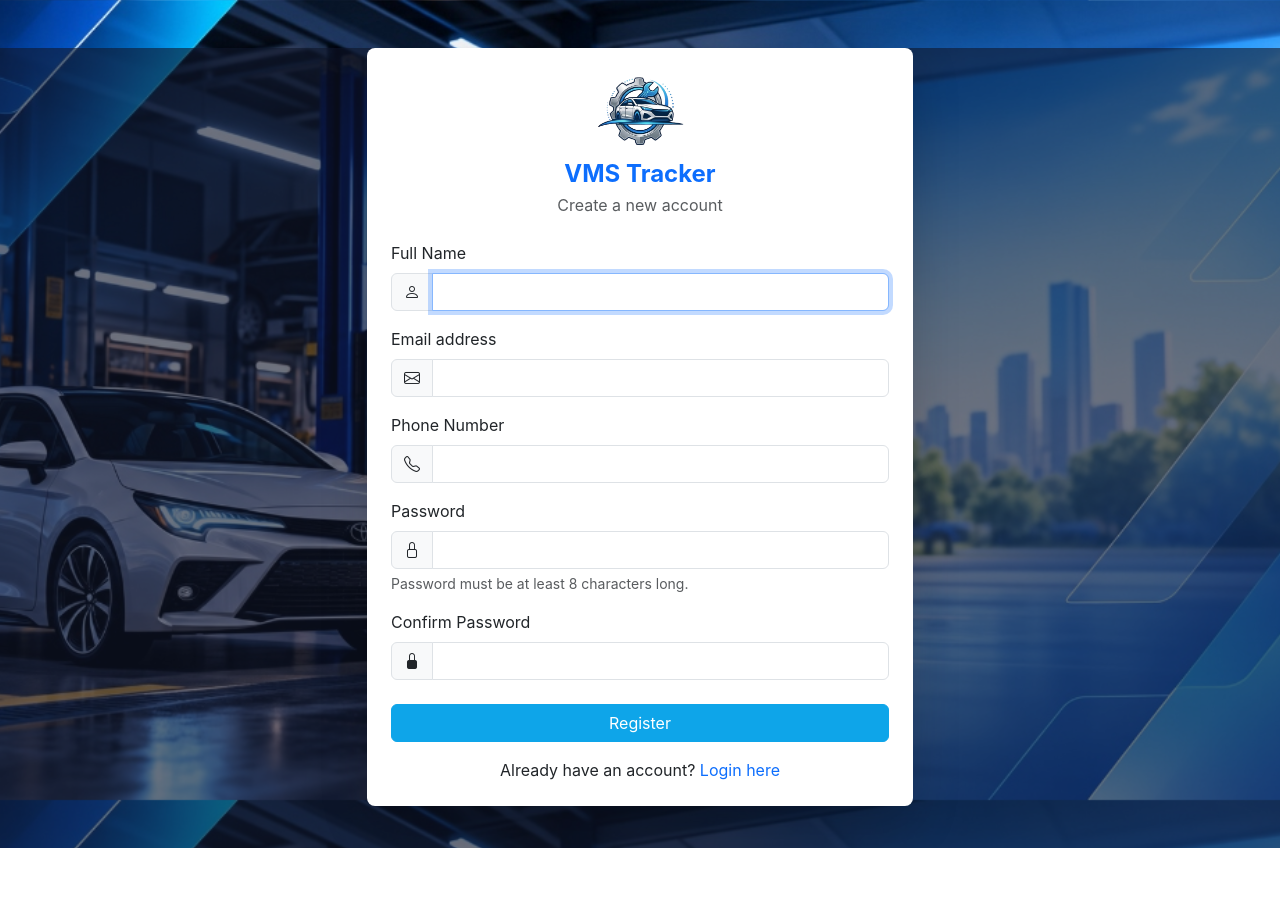
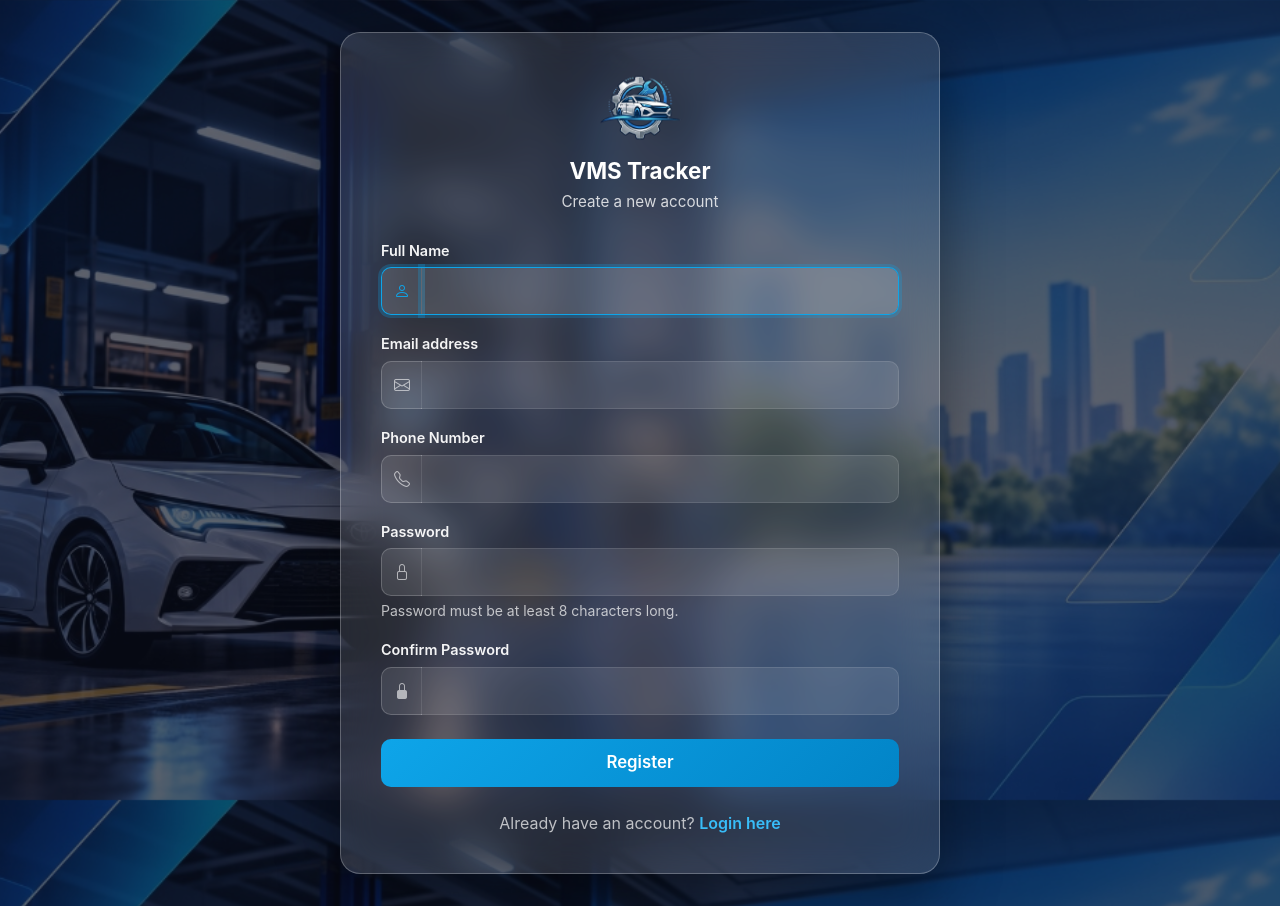
Before and after one commit to JeriStack/Vehicle-Maintenance-Service-Tracking-System, a PHP site: page /auth/register.php in a window 1280 px wide. Before the commit the page ends 848 px from the top, so only its background shows below. Run offline with PHP 8.4, Linux system fonts and the light colour scheme.

Commit message:
Improve UI/UX of Login and Register Form

```diff
--- a/assets/css/style.css
+++ b/assets/css/style.css
@@ -158,23 +158,154 @@ body.sb-sidenav-toggled #wrapper #sidebar-wrapper {
     border-color: #0284c7;
 }
 
-/* Authentication Pages Background */
-body.auth-bg {
+/* Authentication Pages Layout */
+.auth-page {
     background: url('../images/auth-bg.jpg') no-repeat center center fixed;
     background-size: cover;
     position: relative;
     min-height: 100vh;
+    display: flex;
+    align-items: center;
+    justify-content: center;
+    padding: 32px 20px;
 }
 
-body.auth-bg::before {
+.auth-page::before {
     content: '';
     position: absolute;
     top: 0; right: 0; bottom: 0; left: 0;
-    background: rgba(15, 23, 42, 0.6); /* Navy tint overlay */
-    z-index: -1;
+    background: rgba(10, 15, 30, 0.65); /* Rich dark navy tint */
+    z-index: 0;
 }
 
-body.auth-bg .container {
+/* Authentication Card General */
+.auth-card {
     position: relative;
     z-index: 1;
+    background: rgba(255, 255, 255, 0.12); /* More transparent for glass effect */
+    backdrop-filter: blur(20px);
+    -webkit-backdrop-filter: blur(20px);
+    border-radius: 20px;
+    border: 1px solid rgba(255, 255, 255, 0.25);
+    box-shadow: 0 20px 60px rgba(0, 0, 0, 0.4);
+    padding: 38px 40px;
+    width: 100%;
 }
+
+.login-card {
+    max-width: 500px;
+}
+
+.register-card {
+    max-width: 600px;
+}
+
+.auth-header {
+    text-align: center;
+    margin-bottom: 24px;
+}
+
+.auth-logo {
+    max-height: 80px;
+    margin-bottom: 12px;
+}
+
+.register-card .auth-logo {
+    max-height: 75px;
+}
+
+.auth-title {
+    font-weight: 700;
+    color: #ffffff; /* White for dark glass background */
+    margin-bottom: 6px;
+    font-size: 1.4rem;
+}
+
+.auth-subtitle {
+    color: rgba(255, 255, 255, 0.8);
+    font-size: 0.95rem;
+}
+
+/* Auth Forms */
+.auth-form .form-label {
+    font-weight: 600;
+    color: rgba(255, 255, 255, 0.95);
+    margin-bottom: 6px;
+    font-size: 0.9rem;
+}
+
+.auth-form .input-group-text {
+    background-color: rgba(255, 255, 255, 0.1);
+    border-right: none;
+    color: rgba(255, 255, 255, 0.6);
+    border-color: rgba(255, 255, 255, 0.2);
+    border-radius: 10px 0 0 10px;
+}
+
+.auth-form .form-control {
+    height: 48px;
+    background-color: rgba(255, 255, 255, 0.1);
+    border-left: none;
+    border-color: rgba(255, 255, 255, 0.2);
+    border-radius: 0 10px 10px 0;
+    font-size: 1rem;
+    box-shadow: none;
+    color: #ffffff;
+}
+
+.auth-form .form-control::placeholder {
+    color: rgba(255, 255, 255, 0.5);
+}
+
+.auth-form .form-control:focus {
+    border-color: #0ea5e9;
+    box-shadow: none;
+}
+
+.auth-form .input-group:focus-within .input-group-text,
+.auth-form .input-group:focus-within .form-control {
+    border-color: #0ea5e9;
+    background-color: rgba(255, 255, 255, 0.15);
+    box-shadow: 0 0 0 3px rgba(14, 165, 233, 0.25);
+    color: #ffffff;
+}
+
+.auth-form .input-group:focus-within .input-group-text {
+    color: #0ea5e9;
+}
+
+.auth-btn {
+    height: 48px;
+    border-radius: 10px;
+    font-weight: 600;
+    font-size: 1.05rem;
+    background: linear-gradient(135deg, #0ea5e9, #0284c7);
+    border: none;
+    transition: all 0.25s ease;
+}
+
+.auth-btn:hover {
+    background: linear-gradient(135deg, #0284c7, #0369a1);
+    transform: translateY(-2px);
+    box-shadow: 0 8px 15px rgba(2, 132, 199, 0.3);
+}
+
+.auth-card a {
+    color: #38bdf8;
+}
+
+.auth-card a:hover {
+    color: #bae6fd;
+}
+
+.auth-card .text-muted {
+    color: rgba(255, 255, 255, 0.7) !important;
+}
+
+/* Responsive Overrides */
+@media (max-width: 768px) {
+    .auth-card {
+        padding: 30px 24px;
+        border-radius: 16px;
+    }
+}
--- a/auth/register.php
+++ b/auth/register.php
@@ -23,21 +23,17 @@ if (empty($_SESSION['csrf_token'])) {
     <link href="https://cdn.jsdelivr.net/npm/bootstrap-icons@1.10.5/font/bootstrap-icons.css" rel="stylesheet">
     <link href="<?php echo BASE_URL; ?>assets/css/style.css" rel="stylesheet">
 </head>
-<body class="auth-bg">
-    <div class="container">
-        <div class="row justify-content-center mt-5 mb-5">
-            <div class="col-md-6">
-                <div class="card shadow-lg border-0 rounded-3 bg-white">
-                    <div class="card-body p-4">
-                        <div class="text-center mb-4">
-                            <img src="<?php echo BASE_URL; ?>assets/images/logo.png" alt="VMS Tracker Logo" class="img-fluid mb-2" style="max-height: 80px;">
-                            <h4 class="fw-bold text-primary mb-1">VMS Tracker</h4>
-                            <p class="text-muted">Create a new account</p>
+<body class="auth-page">
+    <div class="auth-card register-card">
+        <div class="auth-header">
+            <img src="<?php echo BASE_URL; ?>assets/images/logo.png" alt="VMS Tracker Logo" class="img-fluid auth-logo">
+            <h4 class="auth-title">VMS Tracker</h4>
+            <p class="auth-subtitle">Create a new account</p>
         </div>
 
         <?php require_once __DIR__ . '/../includes/flash.php'; displayFlashMessages(); ?>
 
-                        <form action="<?php echo BASE_URL; ?>actions/register_action.php" method="POST">
+        <form action="<?php echo BASE_URL; ?>actions/register_action.php" method="POST" class="auth-form">
             <input type="hidden" name="csrf_token" value="<?php echo $_SESSION['csrf_token']; ?>">
 
             <div class="mb-3">
@@ -70,10 +66,10 @@ if (empty($_SESSION['csrf_token'])) {
                     <span class="input-group-text"><i class="bi bi-lock"></i></span>
                     <input type="password" class="form-control" id="password" name="password" required minlength="8">
                 </div>
-                                <div class="form-text">Password must be at least 8 characters long.</div>
+                <div class="form-text mt-1 text-muted small">Password must be at least 8 characters long.</div>
             </div>
 
-                            <div class="mb-3">
+            <div class="mb-4">
                 <label for="password_confirm" class="form-label">Confirm Password</label>
                 <div class="input-group">
                     <span class="input-group-text"><i class="bi bi-lock-fill"></i></span>
@@ -81,17 +77,13 @@ if (empty($_SESSION['csrf_token'])) {
                 </div>
             </div>
 
-                            <div class="d-grid mt-4">
-                                <button type="submit" class="btn btn-primary">Register</button>
+            <div class="d-grid mt-4 mb-4">
+                <button type="submit" class="auth-btn text-white">Register</button>
             </div>
         </form>
 
-                        <div class="text-center mt-3">
-                            <p class="mb-0">Already have an account? <a href="login.php" class="text-decoration-none">Login here</a></p>
-                        </div>
-                    </div>
-                </div>
-            </div>
+        <div class="text-center">
+            <p class="text-muted mb-0">Already have an account? <a href="login.php" class="text-decoration-none fw-semibold">Login here</a></p>
         </div>
     </div>
     <!-- Bootstrap 5 JS -->
```
Also changed, not shown: auth/login.php (+12 -20 lines). Lines whose indentation alone changed are shown as unchanged.
